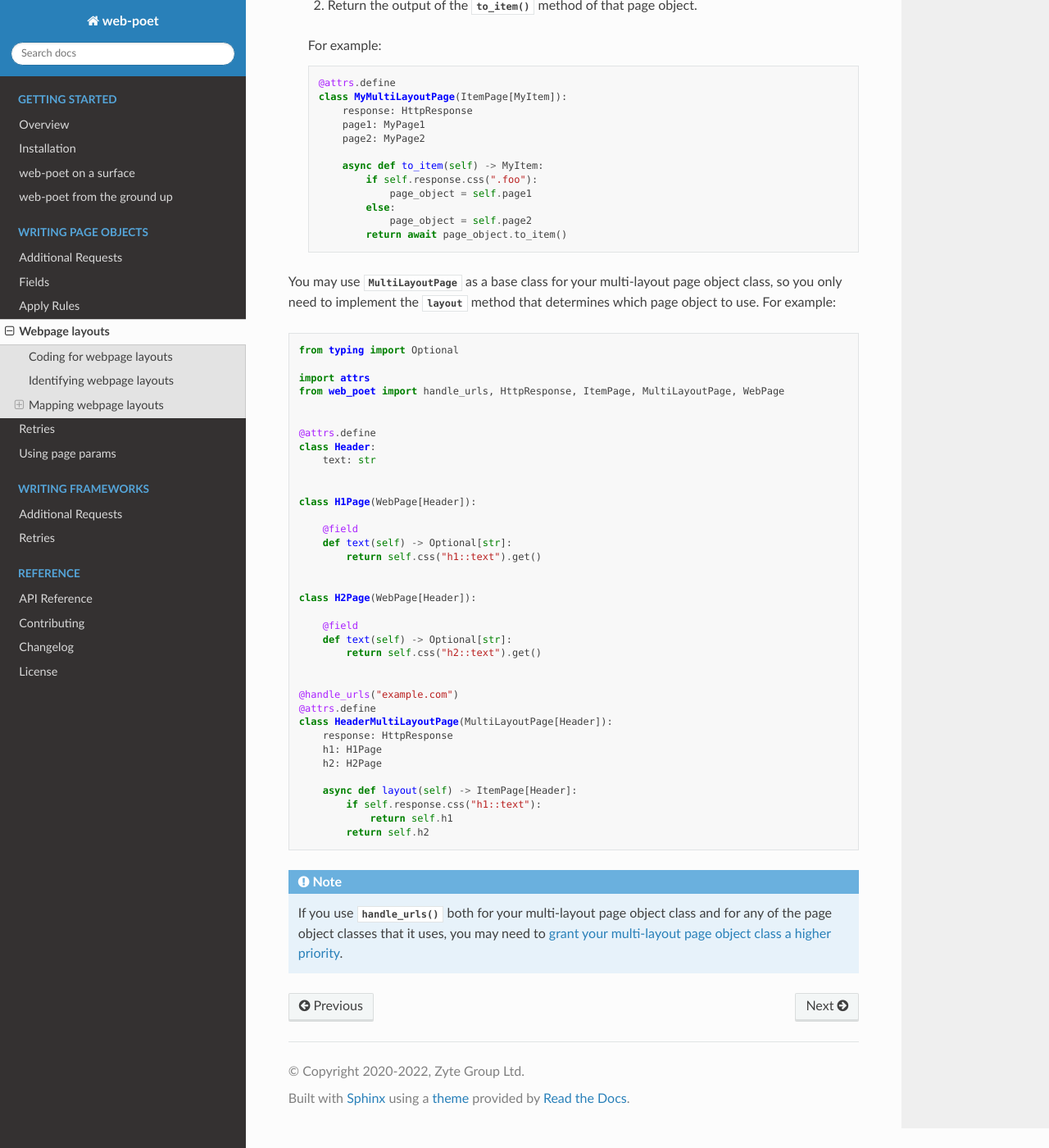
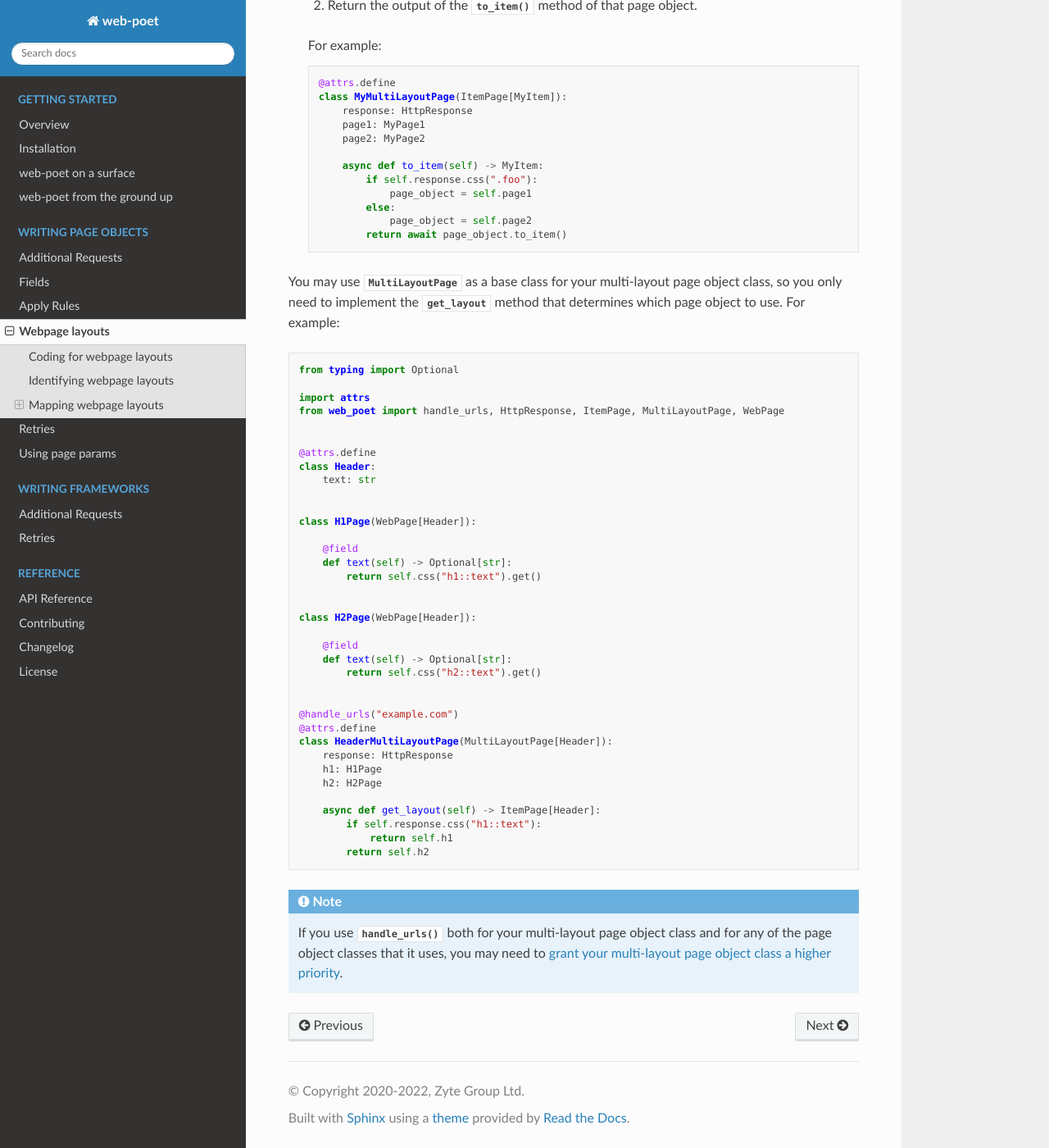
Before and after one commit to scrapinghub/web-poet, a Sphinx documentation site: the page built from docs/page-objects/layouts.rst, in a window 1280 px wide and 1400 px high, scrolled down 3022 px. Shown: the whole window at 82% size. Built offline with Sphinx 7.4.7 and the Read the Docs theme 2.0.0, drawn with Linux system fonts in a browser that asks for light colours.

Commit message:
MultiLayoutPage: layout → get_layout

```diff
--- a/docs/api-reference.rst
+++ b/docs/api-reference.rst
@@ -57,7 +57,7 @@ Pages
 
 .. autoclass:: MultiLayoutPage
    :show-inheritance:
-   :members: layout
+   :members: get_layout
 
 Mixins
 ======
--- a/docs/page-objects/layouts.rst
+++ b/docs/page-objects/layouts.rst
@@ -185,8 +185,8 @@ Your multi-layout page object class should:
 
 You may use :class:`~web_poet.pages.MultiLayoutPage` as a base class for your
 multi-layout page object class, so you only need to implement the
-:class:`~web_poet.pages.MultiLayoutPage.layout` method that determines which
-page object to use. For example:
+:class:`~web_poet.pages.MultiLayoutPage.get_layout` method that determines
+which page object to use. For example:
 
 .. code-block:: python
 
@@ -222,7 +222,7 @@ page object to use. For example:
        h1: H1Page
        h2: H2Page
 
-       async def layout(self) -> ItemPage[Header]:
+       async def get_layout(self) -> ItemPage[Header]:
            if self.response.css("h1::text"):
                return self.h1
            return self.h2
```
Also changed, not shown: 2 other files.
